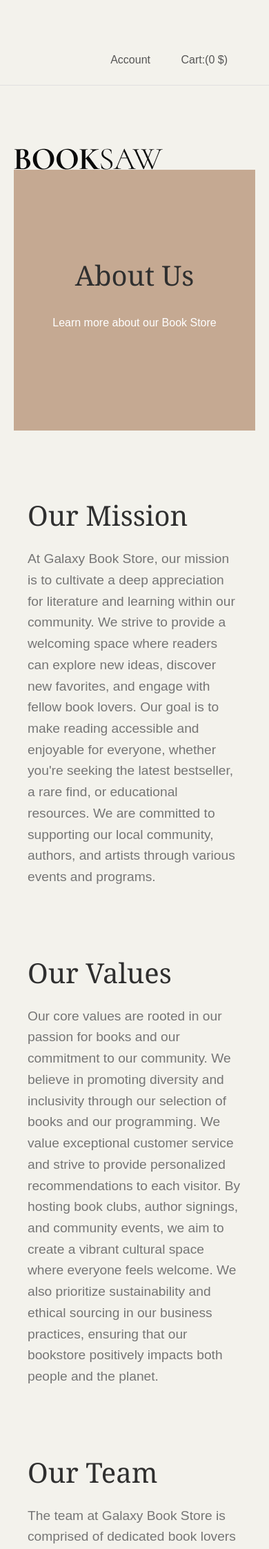
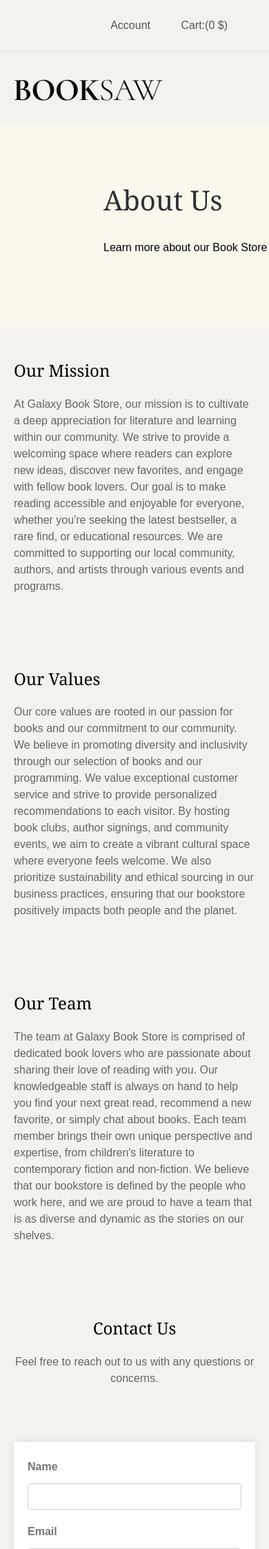
Before and after one commit to mustafataha5/New_Book_store, a Django app: page /contact in a window 390 px wide. Shown: the top 2245 px of the page at 69% size. Run offline with Django 3.2, Linux system fonts and the light colour scheme; some libraries are stand-ins or nearby versions.

Commit message:
Contact us done

```diff
--- a/store_app/static/css/about.css
+++ b/store_app/static/css/about.css
@@ -1,95 +1,100 @@
-
-.container {
-    margin-top: 50px;
-}
-h1 {
-    margin-bottom: 30px;
-    text-align: center;
-}
-.contact-card {
-    background-color: #FBF3D5;
-    border-radius: 10px;
-    box-shadow: 0px 0px 10px rgba(0, 0, 0, 0.1);
-    padding: 30px;
-}
-.form-group label {
-    font-weight: bold;
-}
-.btn-primary {
-    background-color: #EFBC9B;
-    border-color: #EFBC9B;
-    font-weight: bold;
-}
-.btn-primary:hover {
-    background-color: #E5A67D;
-    border-color: #E5A67D;
+/* General Styles */
+body {
+    font-family: Arial, sans-serif;
+    line-height: 1.6;
+    color: #333;
+    background-color: #f8f9fa;
 }
 
+.header, .navbar {
+    margin-bottom: 20px;
+}
 
 .header {
-    background-color: #C5A992;
-    color: white;
-    padding: 100px 0;
-    text-align: center;
+    background: #faf8ed;
+    color: black;
+    margin-top: 30px;
+    padding: 60px 0;
+}
+.container1 {
+    margin-left: 150px;
+}
+.header h1 {
+    font-size: 3rem;
 }
 
-  .content {
-    padding: 50px 0;
+.header p {
+    font-size: 1.25rem;
+}
+
+/* Content Styles */
+.container {
+    max-width: 1200px;
+    margin: 0 auto;
 }
 
 .section {
-    margin-bottom: 30px;
+    margin-bottom: 40px;
 }
 
-  .title {
-    font-size: 2.5rem;
+.section .title {
+    font-size: 2rem;
     margin-bottom: 20px;
+    color: black;
 }
 
-  .text {
-    font-size: 1.2rem;
-    line-height: 1.6;
+.section .text {
+    font-size: 1rem;
+    line-height: 1.5;
+    color: #666;
 }
 
+/* Contact Form Styles */
 .contact-form {
-    background: white;
-    padding: 30px;
-    border-radius: 5px;
+    background: #fff;
+    padding: 20px;
     box-shadow: 0 0 10px rgba(0, 0, 0, 0.1);
 }
 
-  .contact-form .form-control,
-  .contact-form .btn {
-    font-size: 1.2rem;
+.contact-form .form-label {
+    font-weight: bold;
 }
 
-  .btn-custom {
-    background-color: #C5A992;
-    color: white;
+.contact-form .form-control {
+    margin-bottom: 15px;
+    padding: 10px;
+}
+
+.contact-form .btn-custom {
+    background: #c5a992;
+    color: #fff;
+    height: 50px;
     border: none;
     padding: 10px 20px;
     cursor: pointer;
+    transition: background 0.3s;
 }
 
-  .btn-custom:hover {
-    background-color: #A68D79;
+.contact-form .btn-custom:hover {
+    background: #c5a992;
 }
 
-  body {
-    background-color: #EDEBE4;
-    font-family: Arial, sans-serif;
-    font-size: 1.2rem;
-    color: #333;
+/* Responsive Styles */
+@media (max-width: 768px) {
+    .header h1 {
+        font-size: 2.5rem;
     }
 
-  .container1 {
-    margin-top: 25px;
+    .header p {
+        font-size: 1rem;
     }
 
-  .content {
+    .section .title {
+        font-size: 1.5rem;
+    }
+}
+
+/* Margin between nav and body */
+#header-wrap + .header {
     margin-top: 20px;
 }
-
-  .mypost {
-    margin-top: 1%;
-  }
--- a/store_app/templates/contact_about.html
+++ b/store_app/templates/contact_about.html
@@ -7,15 +7,22 @@
   <title>About Us & Contact Us</title>
   <link href="https://cdn.jsdelivr.net/npm/bootstrap@5.0.2/dist/css/bootstrap.min.css" rel="stylesheet"
     integrity="sha384-EVSTQN3/azprG1Anm3QDgpJLIm9Nao0Yz1ztcQTwFspd3yD65VohhpuuCOmLASjC" crossorigin="anonymous">
-    {% load static %}
+
+    {%load static%}
     <link rel="stylesheet" href="{% static 'css/about.css' %}">
-    <!-- <link rel="stylesheet" type="text/css" href="{%static 'css/normalize.css' %}"> -->
+
+    <link rel="stylesheet" type="text/css" href="{%static 'css/normalize.css' %}">
     <link rel="stylesheet" type="text/css" href="{%static '/css/vendor.css'%}">
     <link rel="stylesheet" type="text/css" href="{%static 'css/style1.css'%}">
+
+  <!-- script
+  ================================================== -->
+  <script src="js/modernizr.js"></script>
 
 </head>
 
 <body>
+
 <div id="header-wrap">
 
 <div class="top-content">
@@ -92,6 +99,18 @@
           </div>
         </nav>
 
+      </div>
+
+    </div>
+  </div>
+<!-- </header>
+        <div class="carousel-inner">
+          <div class="carousel-item active">
+            <img class="d-block w-100" src="{% static 'images/blog-fullscreen-1-1920x700.jpg'%}" alt="First slide">
+    </div>
+      </div> -->
+
+
   <div class="header">
     <div class="container1">
       <h1>About Us</h1>
```
Lines whose indentation alone changed are shown as unchanged.
